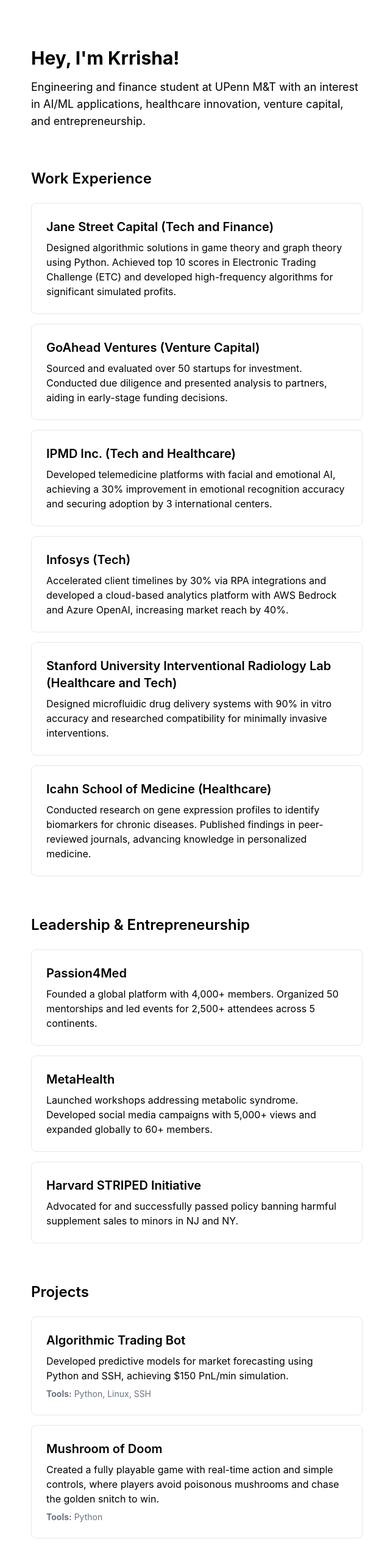
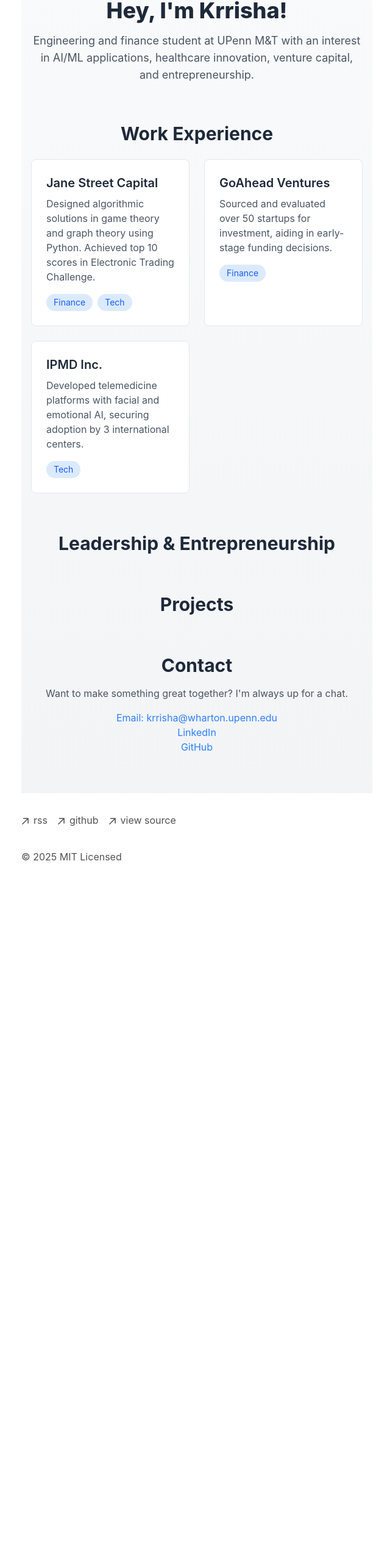
Before and after one commit to krrishapatel/Krrisha-Patel-Portfolio, a Next.js app: page / in a window 1280 px wide. Shown: the part 219-2756 px from the top of the page at 61% size, without its empty margins (317-957 px from the left). After the commit the page ends 1700 px from the top, so only its background shows below. Built offline with nearby package versions, Linux system fonts and the light colour scheme.

Commit message:
Update page.tsx

```diff
--- a/app/page.tsx
+++ b/app/page.tsx
@@ -4,22 +4,17 @@
 
 export default function Portfolio() {
   return (
-    <div className="min-h-screen bg-white text-black py-24">
+    <div className="min-h-screen bg-gradient-to-b from-gray-50 to-gray-100 text-black">
       <Head>
         <title>Krrisha Patel | Portfolio</title>
         <meta name="description" content="Portfolio website of Krrisha Patel" />
         <link rel="icon" href="/favicon.ico" />
-        <style>{`
-          body {
-            font-family: -apple-system, BlinkMacSystemFont, 'Segoe UI', 'Roboto', 'Oxygen', 'Ubuntu', 'Cantarell', 'Fira Sans', 'Droid Sans', 'Helvetica Neue', sans-serif;
-          }
-        `}</style>
       </Head>
 
       {/* Navigation */}
-      <header className="fixed top-0 left-0 w-full bg-white shadow-md">
+      <header className="fixed top-0 left-0 w-full bg-white shadow-md z-10">
         <nav className="container mx-auto px-4 py-3 flex justify-between items-center">
-          <h1 className="text-xl font-bold">Krrisha Patel</h1>
+          <h1 className="text-2xl font-bold text-blue-600">Krrisha Patel</h1>
           <div className="space-x-4">
             <a href="#intro" className="text-blue-500 hover:underline">Intro</a>
             <a href="#work" className="text-blue-500 hover:underline">Work</a>
@@ -30,117 +25,69 @@
         </nav>
       </header>
 
-      <main className="container mx-auto px-4 pt-16">
+      <main className="container mx-auto px-4 pt-20">
         {/* Introduction Section */}
-        <section id="intro" className="mb-16 text-left">
-          <h1 className="text-3xl font-bold mb-4">Hey, I'm Krrisha!</h1>
-          <p className="text-lg mb-4">
+        <section id="intro" className="mb-16 text-center">
+          <h1 className="text-4xl font-extrabold mb-4 text-gray-800">Hey, I'm Krrisha!</h1>
+          <p className="text-lg text-gray-600">
             Engineering and finance student at UPenn M&T with an interest in AI/ML applications, healthcare innovation, venture capital, and entrepreneurship.
           </p>
         </section>
 
         {/* Work Section */}
         <section id="work" className="mb-16">
-          <h2 className="text-2xl font-semibold mb-6">Work Experience</h2>
+          <h2 className="text-3xl font-bold text-gray-800 mb-6 text-center">Work Experience</h2>
+          <div className="grid md:grid-cols-2 gap-6">
             <WorkCard
-            title="Jane Street Capital (Tech and Finance)"
-            description="Designed algorithmic solutions in game theory and graph theory using Python. Achieved top 10 scores in Electronic Trading Challenge (ETC) and developed high-frequency algorithms for significant simulated profits."
+              title="Jane Street Capital"
+              description="Designed algorithmic solutions in game theory and graph theory using Python. Achieved top 10 scores in Electronic Trading Challenge."
+              roles={['Finance', 'Tech']}
             />
             <WorkCard
-            title="GoAhead Ventures (Venture Capital)"
-            description="Sourced and evaluated over 50 startups for investment. Conducted due diligence and presented analysis to partners, aiding in early-stage funding decisions."
+              title="GoAhead Ventures"
+              description="Sourced and evaluated over 50 startups for investment, aiding in early-stage funding decisions."
+              roles={['Finance']}
             />
             <WorkCard
-            title="IPMD Inc. (Tech and Healthcare)"
-            description="Developed telemedicine platforms with facial and emotional AI, achieving a 30% improvement in emotional recognition accuracy and securing adoption by 3 international centers."
+              title="IPMD Inc."
+              description="Developed telemedicine platforms with facial and emotional AI, securing adoption by 3 international centers."
+              roles={['Tech']}
             />
-          <WorkCard
-            title="Infosys (Tech)"
-            description="Accelerated client timelines by 30% via RPA integrations and developed a cloud-based analytics platform with AWS Bedrock and Azure OpenAI, increasing market reach by 40%."
-          />
-          <WorkCard
-            title="Stanford University Interventional Radiology Lab (Healthcare and Tech)"
-            description="Designed microfluidic drug delivery systems with 90% in vitro accuracy and researched compatibility for minimally invasive interventions."
-          />
-          <WorkCard
-            title="Icahn School of Medicine (Healthcare)"
-            description="Conducted research on gene expression profiles to identify biomarkers for chronic diseases. Published findings in peer-reviewed journals, advancing knowledge in personalized medicine."
-          />
+            {/* Add more cards as necessary */}
+          </div>
         </section>
 
         {/* Leadership & Entrepreneurship Section */}
         <section id="leadership" className="mb-16">
-          <h2 className="text-2xl font-semibold mb-6">Leadership & Entrepreneurship</h2>
-          <WorkCard
-            title="Passion4Med"
-            description="Founded a global platform with 4,000+ members. Organized 50 mentorships and led events for 2,500+ attendees across 5 continents."
-          />
-          <WorkCard
-            title="MetaHealth"
-            description="Launched workshops addressing metabolic syndrome. Developed social media campaigns with 5,000+ views and expanded globally to 60+ members."
-          />
-          <WorkCard
-            title="Harvard STRIPED Initiative"
-            description="Advocated for and successfully passed policy banning harmful supplement sales to minors in NJ and NY."
-          />
+          <h2 className="text-3xl font-bold text-gray-800 mb-6 text-center">Leadership & Entrepreneurship</h2>
+          {/* Add leadership cards */}
         </section>
 
         {/* Projects Section */}
         <section id="projects" className="mb-16">
-          <h2 className="text-2xl font-semibold mb-6">Projects</h2>
-          <ProjectCard
-            title="Algorithmic Trading Bot"
-            description="Developed predictive models for market forecasting using Python and SSH, achieving $150 PnL/min simulation."
-            tools="Python, Linux, SSH"
-          />
-          <ProjectCard
-            title="Mushroom of Doom"
-            description="Created a fully playable game with real-time action and simple controls, where players avoid poisonous mushrooms and chase the golden snitch to win."
-            tools="Python"
-          />
-          <ProjectCard
-            title="Wordle"
-            description="Developed a terminal-based Wordle game with a 95% success solver bot and efficiency tools for data analysis."
-            tools="Python"
-          />
-          <ProjectCard
-            title="Anagame"
-            description="Designed an anagram-solving game with performance analytics, a leaderboard, and hint systems."
-            tools="Python"
-          />
-          <ProjectCard
-            title="Word Ladder"
-            description="Built a BFS-based game to find shortest paths in word ladders with performance tracking."
-            tools="Python"
-          />
-          <ProjectCard
-            title="Camel Up Game"
-            description="Simulated camel races with probabilistic analysis and strategic insights in a detailed terminal interface."
-            tools="Python"
-          />
-          <ProjectCard
-            title="MineSweeper"
-            description="Developed a Minesweeper game with a terminal interface, featuring visual feedback and challenging gameplay."
-            tools="Python"
-          />
+          <h2 className="text-3xl font-bold text-gray-800 mb-6 text-center">Projects</h2>
+          {/* Add project cards */}
         </section>
 
         {/* Contact Section */}
-        <section id="contact" className="mb-16">
-          <h2 className="text-2xl font-semibold mb-6">Contact</h2>
+        <section id="contact" className="mb-16 text-center">
+          <h2 className="text-3xl font-bold text-gray-800 mb-4">Contact</h2>
+          <p className="text-gray-600 mb-4">
+            Want to make something great together? I'm always up for a chat.
+          </p>
           <p>
             <a href="mailto:krrisha@wharton.upenn.edu" className="text-blue-500 hover:underline">
               Email: krrisha@wharton.upenn.edu
             </a>
           </p>
           <p>
-            <Link href="https://linkedin.com/in/krrishapatel" className="text-blue-500 hover:underline">
-              LinkedIn
+            <Link href="https://linkedin.com/in/krrishapatel">
+              <a className="text-blue-500 hover:underline">LinkedIn</a>
             </Link>
           </p>
           <p>
-            <Link href="https://github.com/krrishapatel" className="text-blue-500 hover:underline">
-              GitHub
+            <Link href="https://github.com/krrishapatel">
+              <a className="text-blue-500 hover:underline">GitHub</a>
             </Link>
           </p>
         </section>
@@ -149,17 +96,19 @@
   );
 }
 
-const WorkCard = ({ title, description }) => (
-  <div className="border border-gray-200 rounded-lg p-6 hover:shadow-md transition duration-300 mb-4">
-    <h3 className="text-xl font-semibold mb-2">{title}</h3>
-    <p>{description}</p>
+const WorkCard = ({ title, description, roles }) => (
+  <div className="border border-gray-200 rounded-lg p-6 hover:shadow-lg transition duration-300 bg-white">
+    <h3 className="text-xl font-semibold mb-2 text-gray-800">{title}</h3>
+    <p className="mb-4 text-gray-600">{description}</p>
+    <div className="flex gap-2">
+      {roles.map((role) => (
+        <button
+          key={role}
+          className="px-3 py-1 bg-blue-100 text-blue-600 text-sm rounded-full hover:bg-blue-200 transition duration-200"
+        >
+          {role}
+        </button>
+      ))}
+    </div>
   </div>
 );
-
-const ProjectCard = ({ title, description, tools }) => (
-  <div className="border border-gray-200 rounded-lg p-6 hover:shadow-md transition duration-300 mb-4">
-    <h3 className="text-xl font-semibold mb-2">{title}</h3>
-    <p className="mb-2">{description}</p>
-    <p className="text-sm text-gray-500"><strong>Tools:</strong> {tools}</p>
-  </div>
-);
```
Lines whose indentation alone changed are shown as unchanged.
